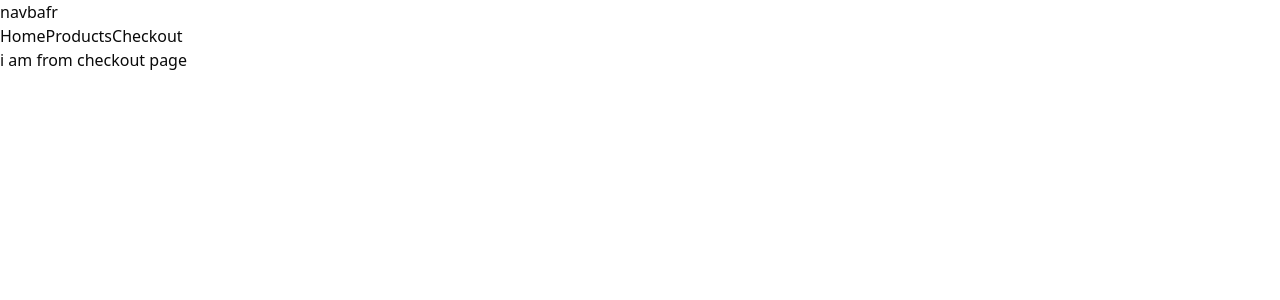
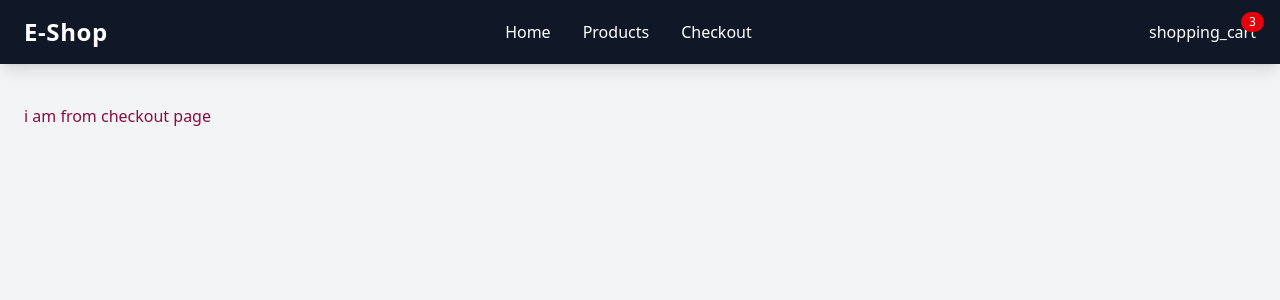
Before and after one commit to edenWerke/EcommerceWithPayment, a Next.js app: page /checkout in a window 1280 px wide. Shown: the top 300 px of the page. Built offline with nearby package versions, Linux system fonts and the light colour scheme.

Commit message:
config stripe

```diff
--- a/app/globals.css
+++ b/app/globals.css
@@ -1,122 +1,2 @@
 @import "tailwindcss";
 @import "tw-animate-css";
-
-@custom-variant dark (&:is(.dark *));
-
-@theme inline {
-  --color-background: var(--background);
-  --color-foreground: var(--foreground);
-  --font-sans: var(--font-geist-sans);
-  --font-mono: var(--font-geist-mono);
-  --color-sidebar-ring: var(--sidebar-ring);
-  --color-sidebar-border: var(--sidebar-border);
-  --color-sidebar-accent-foreground: var(--sidebar-accent-foreground);
-  --color-sidebar-accent: var(--sidebar-accent);
-  --color-sidebar-primary-foreground: var(--sidebar-primary-foreground);
-  --color-sidebar-primary: var(--sidebar-primary);
-  --color-sidebar-foreground: var(--sidebar-foreground);
-  --color-sidebar: var(--sidebar);
-  --color-chart-5: var(--chart-5);
-  --color-chart-4: var(--chart-4);
-  --color-chart-3: var(--chart-3);
-  --color-chart-2: var(--chart-2);
-  --color-chart-1: var(--chart-1);
-  --color-ring: var(--ring);
-  --color-input: var(--input);
-  --color-border: var(--border);
-  --color-destructive: var(--destructive);
-  --color-accent-foreground: var(--accent-foreground);
-  --color-accent: var(--accent);
-  --color-muted-foreground: var(--muted-foreground);
-  --color-muted: var(--muted);
-  --color-secondary-foreground: var(--secondary-foreground);
-  --color-secondary: var(--secondary);
-  --color-primary-foreground: var(--primary-foreground);
-  --color-primary: var(--primary);
-  --color-popover-foreground: var(--popover-foreground);
-  --color-popover: var(--popover);
-  --color-card-foreground: var(--card-foreground);
-  --color-card: var(--card);
-  --radius-sm: calc(var(--radius) - 4px);
-  --radius-md: calc(var(--radius) - 2px);
-  --radius-lg: var(--radius);
-  --radius-xl: calc(var(--radius) + 4px);
-}
-
-:root {
-  --radius: 0.625rem;
-  --background: oklch(1 0 0);
-  --foreground: oklch(0.145 0 0);
-  --card: oklch(1 0 0);
-  --card-foreground: oklch(0.145 0 0);
-  --popover: oklch(1 0 0);
-  --popover-foreground: oklch(0.145 0 0);
-  --primary: oklch(0.205 0 0);
-  --primary-foreground: oklch(0.985 0 0);
-  --secondary: oklch(0.97 0 0);
-  --secondary-foreground: oklch(0.205 0 0);
-  --muted: oklch(0.97 0 0);
-  --muted-foreground: oklch(0.556 0 0);
-  --accent: oklch(0.97 0 0);
-  --accent-foreground: oklch(0.205 0 0);
-  --destructive: oklch(0.577 0.245 27.325);
-  --border: oklch(0.922 0 0);
-  --input: oklch(0.922 0 0);
-  --ring: oklch(0.708 0 0);
-  --chart-1: oklch(0.646 0.222 41.116);
-  --chart-2: oklch(0.6 0.118 184.704);
-  --chart-3: oklch(0.398 0.07 227.392);
-  --chart-4: oklch(0.828 0.189 84.429);
-  --chart-5: oklch(0.769 0.188 70.08);
-  --sidebar: oklch(0.985 0 0);
-  --sidebar-foreground: oklch(0.145 0 0);
-  --sidebar-primary: oklch(0.205 0 0);
-  --sidebar-primary-foreground: oklch(0.985 0 0);
-  --sidebar-accent: oklch(0.97 0 0);
-  --sidebar-accent-foreground: oklch(0.205 0 0);
-  --sidebar-border: oklch(0.922 0 0);
-  --sidebar-ring: oklch(0.708 0 0);
-}
-
-.dark {
-  --background: oklch(0.145 0 0);
-  --foreground: oklch(0.985 0 0);
-  --card: oklch(0.205 0 0);
-  --card-foreground: oklch(0.985 0 0);
-  --popover: oklch(0.205 0 0);
-  --popover-foreground: oklch(0.985 0 0);
-  --primary: oklch(0.922 0 0);
-  --primary-foreground: oklch(0.205 0 0);
-  --secondary: oklch(0.269 0 0);
-  --secondary-foreground: oklch(0.985 0 0);
-  --muted: oklch(0.269 0 0);
-  --muted-foreground: oklch(0.708 0 0);
-  --accent: oklch(0.269 0 0);
-  --accent-foreground: oklch(0.985 0 0);
-  --destructive: oklch(0.704 0.191 22.216);
-  --border: oklch(1 0 0 / 10%);
-  --input: oklch(1 0 0 / 15%);
-  --ring: oklch(0.556 0 0);
-  --chart-1: oklch(0.488 0.243 264.376);
-  --chart-2: oklch(0.696 0.17 162.48);
-  --chart-3: oklch(0.769 0.188 70.08);
-  --chart-4: oklch(0.627 0.265 303.9);
-  --chart-5: oklch(0.645 0.246 16.439);
-  --sidebar: oklch(0.205 0 0);
-  --sidebar-foreground: oklch(0.985 0 0);
-  --sidebar-primary: oklch(0.488 0.243 264.376);
-  --sidebar-primary-foreground: oklch(0.985 0 0);
-  --sidebar-accent: oklch(0.269 0 0);
-  --sidebar-accent-foreground: oklch(0.985 0 0);
-  --sidebar-border: oklch(1 0 0 / 10%);
-  --sidebar-ring: oklch(0.556 0 0);
-}
-
-@layer base {
-  * {
-    @apply border-border outline-ring/50;
-  }
-  body {
-    @apply bg-background text-foreground;
-  }
-}
--- a/app/layout.tsx
+++ b/app/layout.tsx
@@ -25,11 +25,17 @@ export default function RootLayout({
   return (
    <html lang="en">
   <body
-        className={`${geistSans.variable} ${geistMono.variable} antialiased`}
+    className={`${geistSans.variable} ${geistMono.variable} antialiased bg-gray-100 text-pink-900 min-h-screen flex flex-col`}
   >
+    {/* Navbar stays at the top */}
     <Navbar />
-      <main>  {children}</main>
+
+    {/* Main content */}
+    <main className="flex-1 container mx-auto px-6 py-10">
+      {children}
+    </main>
   </body>
 </html>
+
   );
 }
--- a/app/page.tsx
+++ b/app/page.tsx
@@ -2,102 +2,6 @@ import Image from "next/image";
 
 export default function Home() {
   return (
-    <div className="font-sans grid grid-rows-[20px_1fr_20px] items-center justify-items-center min-h-screen p-8 pb-20 gap-16 sm:p-20">
-      <main className="flex flex-col gap-[32px] row-start-2 items-center sm:items-start">
-        <Image
-          className="dark:invert"
-          src="/next.svg"
-          alt="Next.js logo"
-          width={180}
-          height={38}
-          priority
-        />
-        <ol className="font-mono list-inside list-decimal text-sm/6 text-center sm:text-left">
-          <li className="mb-2 tracking-[-.01em]">
-            Get started by editing{" "}
-            <code className="bg-black/[.05] dark:bg-white/[.06] font-mono font-semibold px-1 py-0.5 rounded">
-              app/page.tsx
-            </code>
-            .
-          </li>
-          <li className="tracking-[-.01em]">
-            Save and see your changes instantly.
-          </li>
-        </ol>
-
-        <div className="flex gap-4 items-center flex-col sm:flex-row">
-          <a
-            className="rounded-full border border-solid border-transparent transition-colors flex items-center justify-center bg-foreground text-background gap-2 hover:bg-[#383838] dark:hover:bg-[#ccc] font-medium text-sm sm:text-base h-10 sm:h-12 px-4 sm:px-5 sm:w-auto"
-            href="https://vercel.com/new?utm_source=create-next-app&utm_medium=appdir-template-tw&utm_campaign=create-next-app"
-            target="_blank"
-            rel="noopener noreferrer"
-          >
-            <Image
-              className="dark:invert"
-              src="/vercel.svg"
-              alt="Vercel logomark"
-              width={20}
-              height={20}
-            />
-            Deploy now
-          </a>
-          <a
-            className="rounded-full border border-solid border-black/[.08] dark:border-white/[.145] transition-colors flex items-center justify-center hover:bg-[#f2f2f2] dark:hover:bg-[#1a1a1a] hover:border-transparent font-medium text-sm sm:text-base h-10 sm:h-12 px-4 sm:px-5 w-full sm:w-auto md:w-[158px]"
-            href="https://nextjs.org/docs?utm_source=create-next-app&utm_medium=appdir-template-tw&utm_campaign=create-next-app"
-            target="_blank"
-            rel="noopener noreferrer"
-          >
-            Read our docs
-          </a>
-        </div>
-      </main>
-      <footer className="row-start-3 flex gap-[24px] flex-wrap items-center justify-center">
-        <a
-          className="flex items-center gap-2 hover:underline hover:underline-offset-4"
-          href="https://nextjs.org/learn?utm_source=create-next-app&utm_medium=appdir-template-tw&utm_campaign=create-next-app"
-          target="_blank"
-          rel="noopener noreferrer"
-        >
-          <Image
-            aria-hidden
-            src="/file.svg"
-            alt="File icon"
-            width={16}
-            height={16}
-          />
-          Learn
-        </a>
-        <a
-          className="flex items-center gap-2 hover:underline hover:underline-offset-4"
-          href="https://vercel.com/templates?framework=next.js&utm_source=create-next-app&utm_medium=appdir-template-tw&utm_campaign=create-next-app"
-          target="_blank"
-          rel="noopener noreferrer"
-        >
-          <Image
-            aria-hidden
-            src="/window.svg"
-            alt="Window icon"
-            width={16}
-            height={16}
-          />
-          Examples
-        </a>
-        <a
-          className="flex items-center gap-2 hover:underline hover:underline-offset-4"
-          href="https://nextjs.org?utm_source=create-next-app&utm_medium=appdir-template-tw&utm_campaign=create-next-app"
-          target="_blank"
-          rel="noopener noreferrer"
-        >
-          <Image
-            aria-hidden
-            src="/globe.svg"
-            alt="Globe icon"
-            width={16}
-            height={16}
-          />
-          Go to nextjs.org →
-        </a>
-      </footer>
-    </div>
+    <div></div>
   );
 }
--- a/components/Navbar.tsx
+++ b/components/Navbar.tsx
@@ -3,14 +3,42 @@ import Link from "next/link";
 
 const Navbar = () => {
   return (
-    <nav>
-      <div>
-        <Link href="/">navbafr</Link>
-      </div>
-      <div>
-        <Link href="/">Home</Link>
-        <Link href="/products">Products</Link>
-        <Link href="/checkout">Checkout</Link>
+    <nav className="bg-gray-900 text-white px-6 py-4 shadow-lg">
+      <div className="container mx-auto flex justify-between items-center">
+        {/* Logo */}
+        <div className="text-2xl font-bold tracking-wide">
+          <Link href="/">E-Shop</Link>
+        </div>
+
+        {/* Links */}
+        <div className="hidden md:flex space-x-8 font-medium">
+          <Link
+            href="/"
+            className="hover:text-yellow-400 transition-colors duration-300"
+          >
+            Home
+          </Link>
+          <Link
+            href="/products"
+            className="hover:text-yellow-400 transition-colors duration-300"
+          >
+            Products
+          </Link>
+          <Link
+            href="/checkout"
+            className="hover:text-yellow-400 transition-colors duration-300"
+          >
+            Checkout
+          </Link>
+        </div>
+
+        {/* Cart */}
+        <div className="relative cursor-pointer">
+          <span className="material-icons">shopping_cart</span>
+          <span className="absolute -top-2 -right-2 bg-red-600 text-xs px-2 py-0.5 rounded-full">
+            3
+          </span>
+        </div>
       </div>
     </nav>
   );
--- /dev/null
+++ b/lib/stripe.ts
@@ -0,0 +1,3 @@
+import Stripe from "stripe"
+
+export const stripe=new Stripe(process.env.STRIPE_SECRET_KEY!);
--- a/package.json
+++ b/package.json
@@ -15,6 +15,7 @@
     "next": "15.5.2",
     "react": "19.1.0",
     "react-dom": "19.1.0",
+    "stripe": "^18.5.0",
     "tailwind-merge": "^3.3.1"
   },
   "devDependencies": {
```
Also changed, not shown: 1 other file (tests, documents, lock files or other folders). Lines whose indentation alone changed are shown as unchanged.
